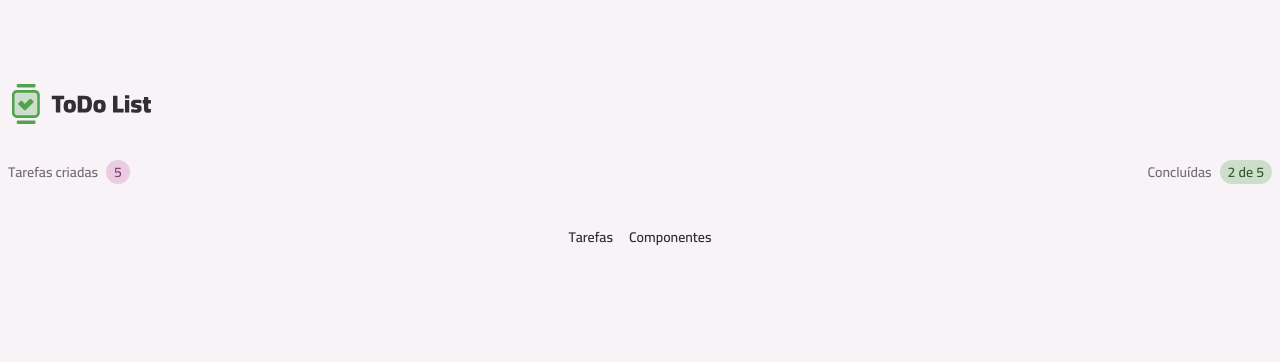
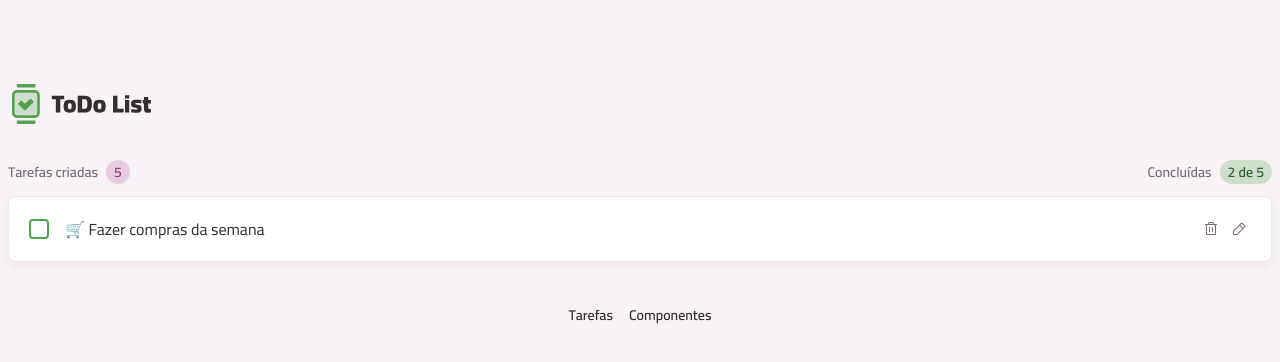
Before and after one commit to Buenohy/react-todo, a React (Vite) app: page / in a window 1280 px wide. Shown: the top 362 px of the page. Built offline with nearby package versions, Linux system fonts and the light colour scheme.

Commit message:
feat: created TaskItem component with useState handleEdit

```diff
--- /dev/null
+++ b/src/core-components/task-item.tsx
@@ -0,0 +1,53 @@
+import React from 'react';
+import ButtonIcon from '../components/button-icon';
+import Card from '../components/card';
+import InputCheckbox from '../components/input-checkbox';
+import Text from '../components/text';
+import TrashIcon from '../assets/icons/trash.svg?react';
+import PencilIcon from '../assets/icons/pencil.svg?react';
+import XIcon from '../assets/icons/x.svg?react';
+import CheckIcon from '../assets/icons/check.svg?react';
+import InputText from '../components/input-text';
+
+export default function TaskItem() {
+  const [isEditing, setIsEditing] = React.useState(false);
+
+  function handleEditTask() {
+    setIsEditing(true);
+  }
+
+  function handleExitEditTask() {
+    setIsEditing(false);
+  }
+
+  return (
+    <Card size="md" className="flex items-center gap-4">
+      {!isEditing ? (
+        <>
+          <InputCheckbox />
+          <Text className="flex-1">🛒 Fazer compras da semana</Text>
+          <div className="flex gap-1">
+            <ButtonIcon icon={TrashIcon} variant="tertiary" />
+            <ButtonIcon
+              icon={PencilIcon}
+              variant="tertiary"
+              onClick={handleEditTask}
+            />
+          </div>
+        </>
+      ) : (
+        <>
+          <InputText className="flex-1" />
+          <div className="flex gap-1">
+            <ButtonIcon
+              icon={XIcon}
+              variant="secondary"
+              onClick={handleExitEditTask}
+            />
+            <ButtonIcon icon={CheckIcon} variant="primary" />
+          </div>
+        </>
+      )}
+    </Card>
+  );
+}
--- a/src/pages/page-home.tsx
+++ b/src/pages/page-home.tsx
@@ -1,4 +1,5 @@
 import Container from '../components/container';
+import TaskItem from '../core-components/task-item';
 import TaskSummary from '../core-components/task-summary';
 
 export default function PageHome() {
@@ -7,6 +8,7 @@
       <header className="flex items-center justify-between">
         <TaskSummary />
       </header>
+      <TaskItem />
     </Container>
   );
 }
```
